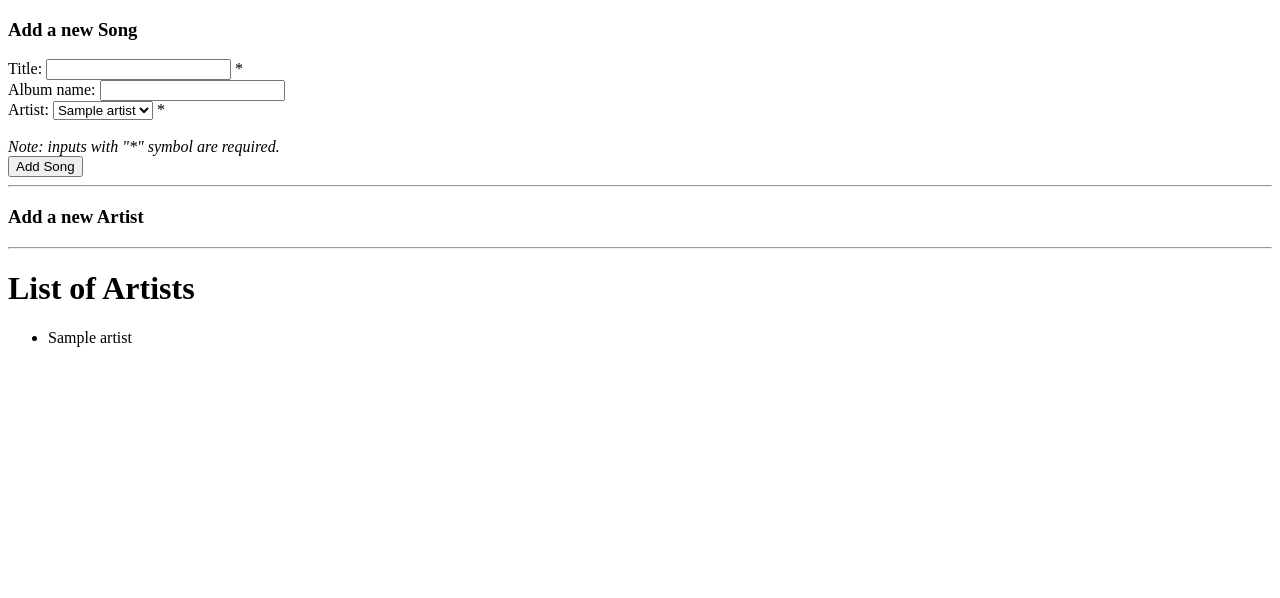
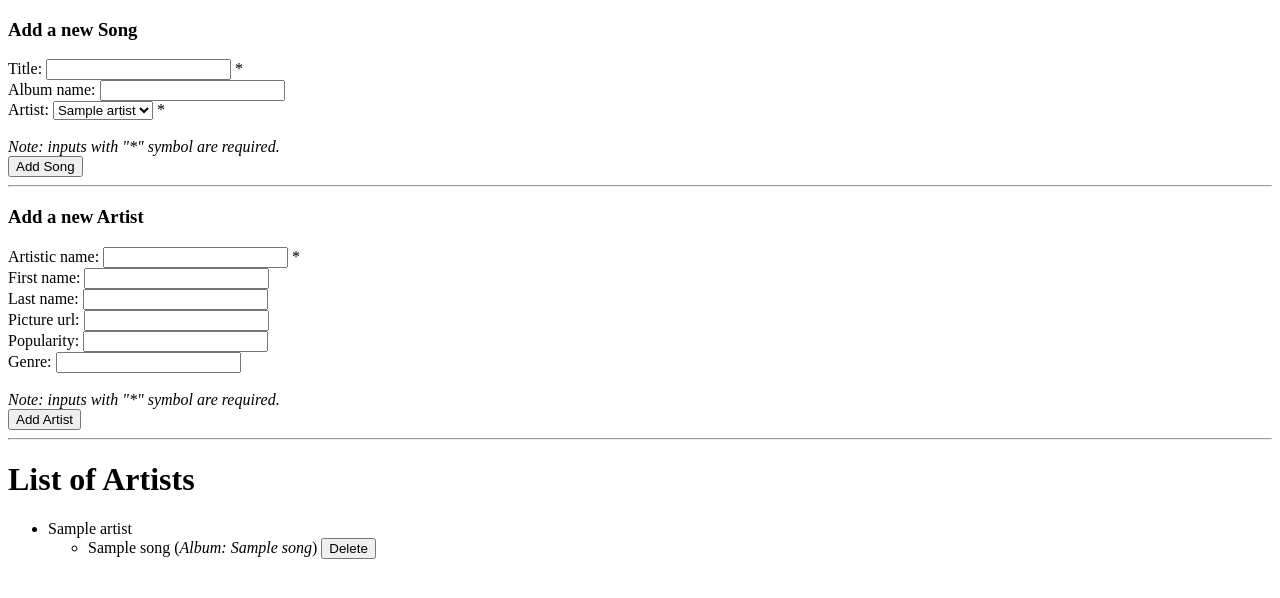
Before and after one commit to rmotr-group-projects/wdc-django-practice-3, a Django app: page /artists/ in a window 1280 px wide. Shown: the top 598 px of the page. Run offline with Django 3.2, Linux system fonts and the light colour scheme; tables that the repository leaves empty hold one stand-in row (values such as "Sample post").

Commit message:
Partial implementation of form to add new artist

```diff
--- a/django_practice_3/artists/models.py
+++ b/django_practice_3/artists/models.py
@@ -16,6 +16,6 @@
 
 
 class Song(models.Model):
-    # artist = ...
+    artist = models.ForeignKey(Artist, on_delete=models.CASCADE)
     title = models.CharField(max_length=255)
     album_name = models.CharField(max_length=255, blank=True)
--- a/django_practice_3/django_practice_3/urls.py
+++ b/django_practice_3/django_practice_3/urls.py
@@ -23,7 +23,6 @@
     path('artists/', views.artists, name='artists'),
     path('create-song/', views.create_song, name='create_song'),
     path('delete-song/', views.delete_song, name='delete_song'),
-    ##################
-    # Your URLs here #
-    ##################
+    path('create-artist/', views.create_artist, name='create_artist'),
+    path('delete-artist/', views.delete_artist, name='delete_artist'),
 ]
--- a/django_practice_3/templates/index.html
+++ b/django_practice_3/templates/index.html
@@ -39,9 +39,32 @@
 
   <!-- Create Artist form -->
   <h3>Add a new Artist</h3>
-  <form action="" method='POST'> <!--  Add propper URL in form's action -->
+  <form action="{% url 'create_artist' %}" method='POST'>
     {% csrf_token %}
-    <!-- Add here the fields for the 'Add Artist' form -->
+    <!-- Add fields for the 'Add Artist' form -->
+    <div>
+      Artistic name: <input type="text" name='artistic_name'> *
+    </div>
+    <div>
+      First name: <input type="text" name='first_name'>
+    </div>
+    <div>
+      Last name: <input type="text" name='last_name'>
+    </div>
+    <div>
+      Picture url: <input type="text" name='picture_url'>
+    </div>
+    <div>
+      Popularity: <input type="number" name='popularity'>
+    </div>
+    <div>
+      Genre: <input type="text" name='genre'>
+    </div>
+    <br>
+    <div>
+      <i>Note: inputs with "*" symbol are required.</i>
+    </div>
+    <input type="submit" value="Add Artist">
   </form>
   <hr>
 
```
